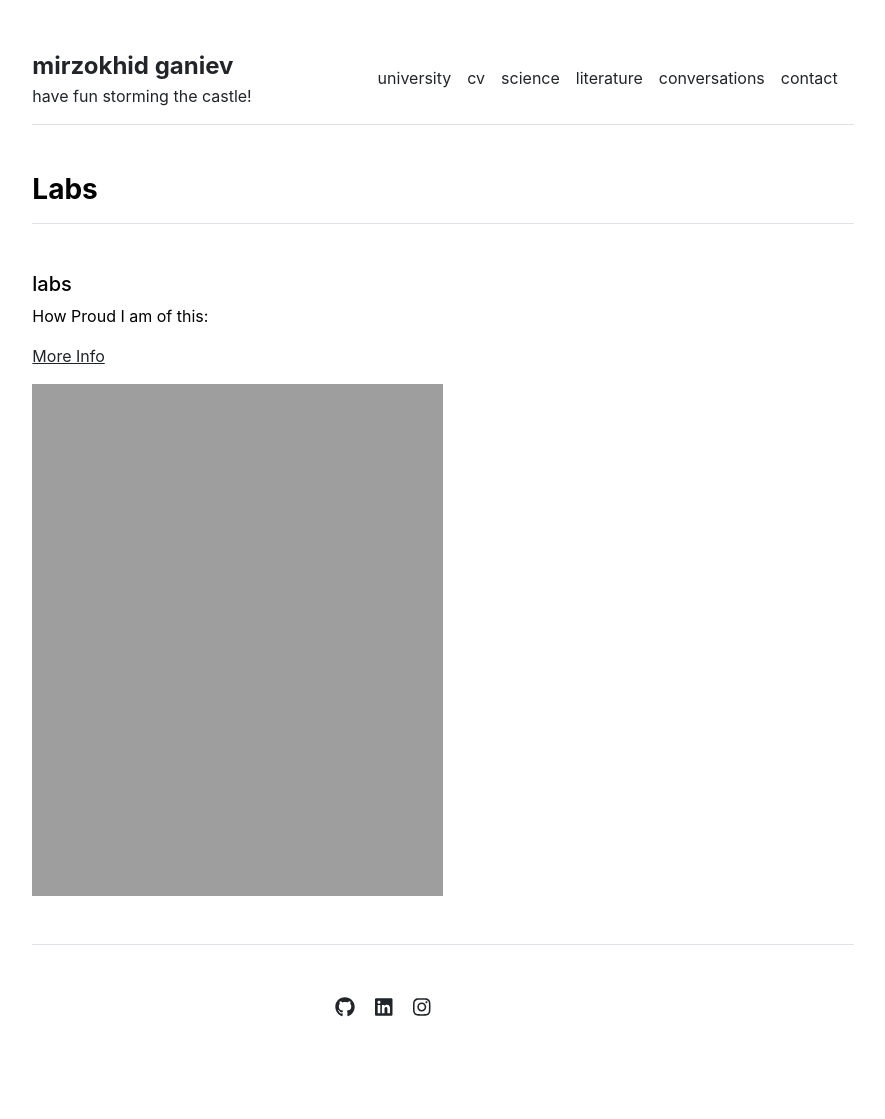
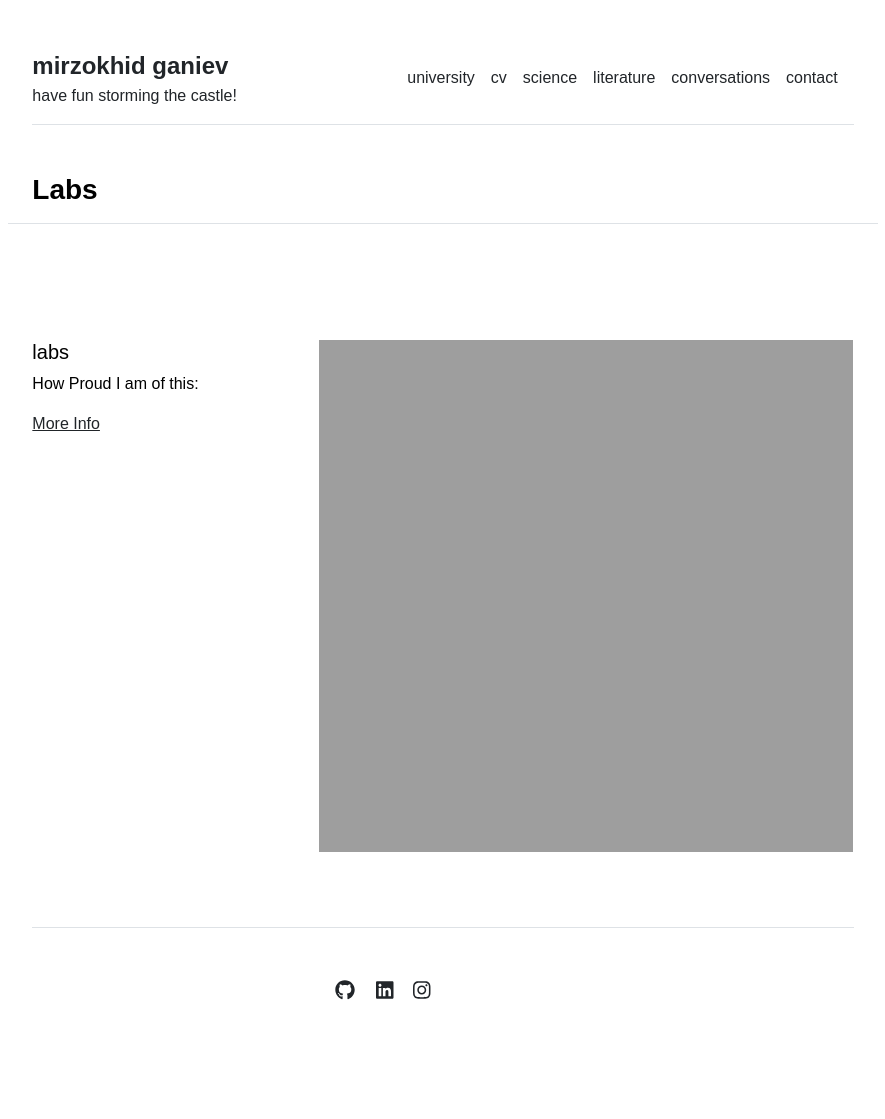
Before and after one commit to Mirzokhid/mirzokhid.github.io, a Jekyll site: the page built from science.md, in a window 1280 px wide. Shown: the whole page, without its empty margins (197-1082 px from the left). Built offline with Jekyll 4.4.1, drawn with Linux system fonts in a browser that asks for light colours.

Commit message:
Update science.html

```diff
--- a/_layouts/science.html
+++ b/_layouts/science.html
@@ -6,22 +6,50 @@
 <head>
   <style>
     body {
+      margin: 0;
+      font-family: Arial, sans-serif;
+    }
+    .row {
       display: flex;
-      margin: 0;
+      flex-wrap: wrap;
+      gap: 20px;
+      margin-bottom: 20px;
+    }
+    .content-section {
+      display: flex;
+      width: 100%;
+      margin-bottom: 20px;
+    }
+    .text-section {
+      flex: 1;
+      padding-right: 20px;
+    }
+    .iframe-section {
+      flex: 2;
+    }
+    iframe {
+      width: 100%;
+      height: 512px;
+      border: none;
     }
   </style>
 </head>
 
 <div class="row g-5 mb-5">
-  <div>
-    <h3 class="fw-bold border-bottom pb-3 mb-5">Labs</h3>
-    {% for science in site.data.settings.science %}
-      <div class="col-md-6">
+  <h3 class="fw-bold border-bottom pb-3 mb-5">Labs</h3>
+  {% for science in site.data.settings.science %}
+    <div class="content-section">
+      <!-- Text Section -->
+      <div class="text-section">
         <h5>{{ science.name }}</h5>
-        <p align="left"> How Proud I am of this: {{ science.how}}</p>
+        <p align="left">How Proud I am of this: {{ science.how }}</p>
         <p><a href="{{ site.github.url }}/science/labs/experiment{{ science.number }}">More Info</a></p>
-        <iframe src="{{ site.github.url }}/science/labs/{{ science.url }}" width="100%" height="512" align="right"></iframe>
+      </div>
+
+      <!-- PDF/Iframe Section -->
+      <div class="iframe-section">
+        <iframe src="{{ site.github.url }}/science/labs/{{ science.url }}"></iframe>
+      </div>
     </div>
-  </div>
   {% endfor %}
 </div>
```
